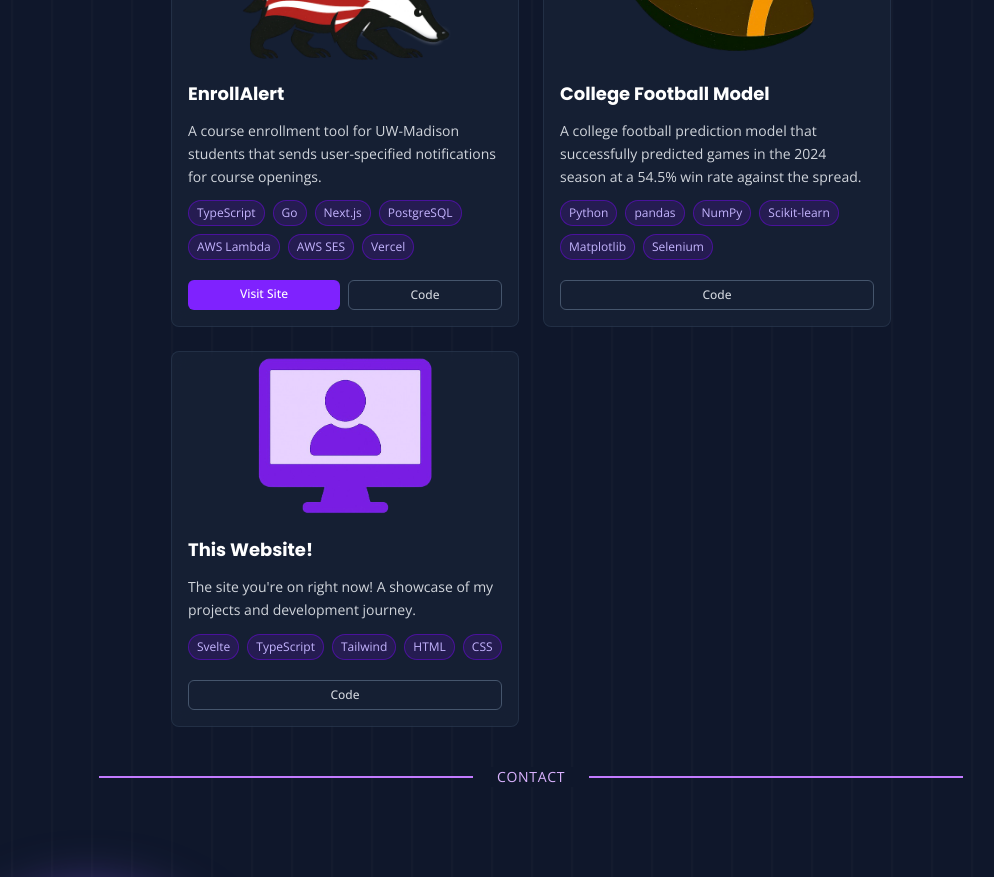
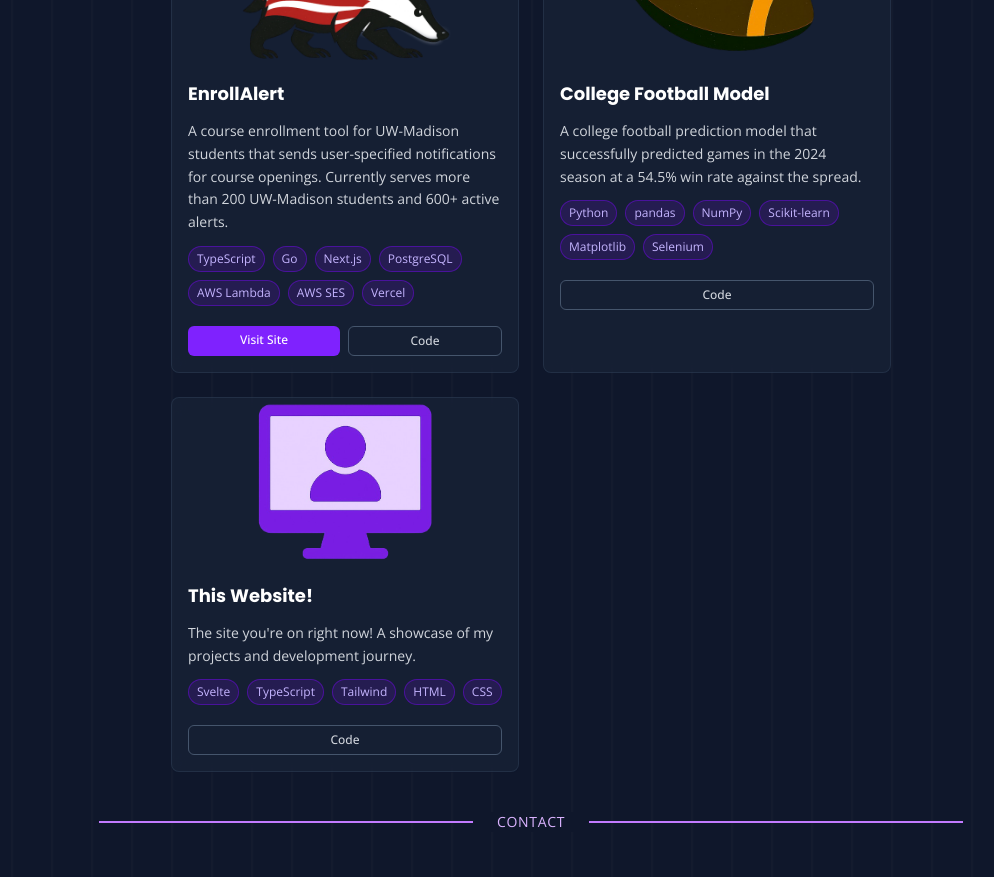
Before and after one commit to blaizerlahman/personal-site, a SvelteKit app: page / in a window 1280 px wide. Shown: the part 1620-2497 px from the top of the page, without its empty margins (109-1103 px from the left). Built offline with nearby package versions, Linux system fonts and the light colour scheme; a web font is replaced by a local one.

Commit message:
added EnrollAlert stats

```diff
--- a/src/components/sections/LandingProjectSection.svelte
+++ b/src/components/sections/LandingProjectSection.svelte
@@ -19,7 +19,7 @@
         name="EnrollAlert"
         imageSrc="/images/enrollalert_logo_transparent.png"
         imageAlt="EnrollAlert Logo"
-        description="A course enrollment tool for UW-Madison students that sends user-specified notifications for course openings."
+        description="A course enrollment tool for UW-Madison students that sends user-specified notifications for course openings. Currently serves more than 200 UW-Madison students and 600+ active alerts."
         tools={["TypeScript", "Go", "Next.js", "PostgreSQL", "AWS Lambda", "AWS SES", "Vercel"]}
         projectUrl="https://enrollalert.com"
         githubUrl="https://github.com/blaizerlahman/enroll-alert"
```
